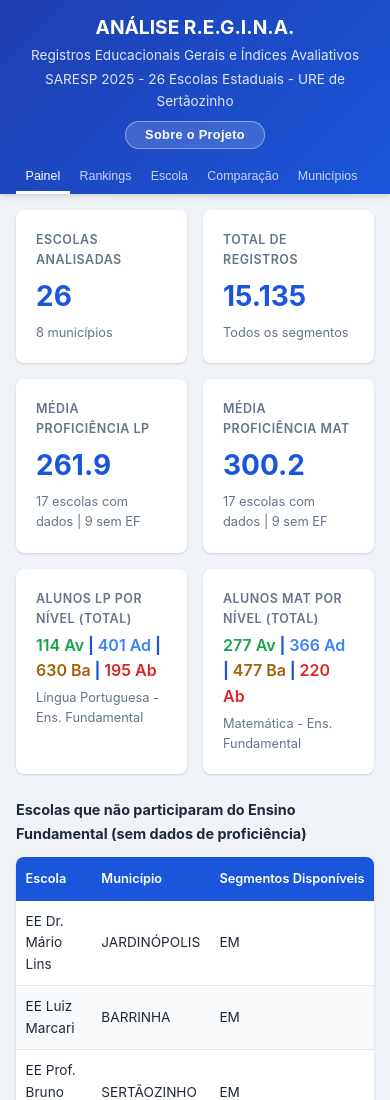
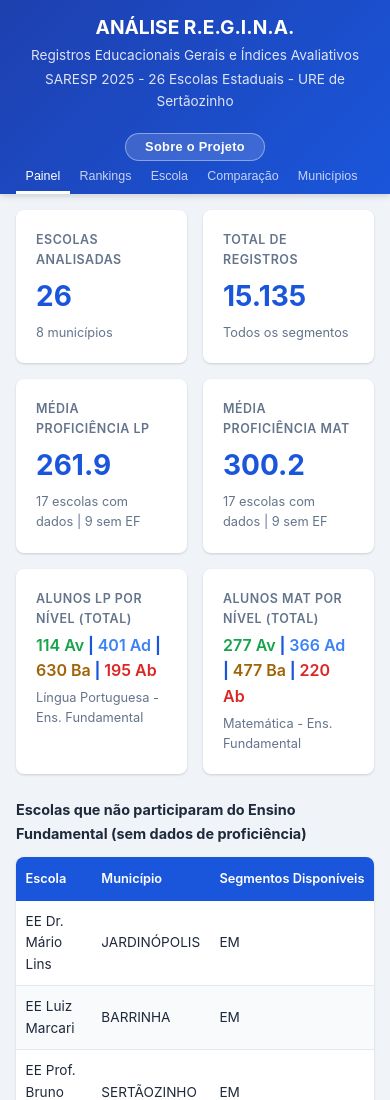
Before and after one commit to dansfisica85/analise-regina-saresp25, a website: page public/index.html in a window 390 px wide. Shown: the top 1100 px of the page. Drawn offline with nearby package versions, Linux system fonts and the light colour scheme.

Commit message:
feat: Ajustar posicionamento do botão README no cabeçalho e responsividade

```diff
--- a/public/css/styles.css
+++ b/public/css/styles.css
@@ -48,8 +48,9 @@ header {
 
 /* === README button in header === */
 .btn-readme {
-  display: inline-block;
-  margin-top: 0.5rem;
+  position: absolute;
+  top: 1rem;
+  right: 1.5rem;
   padding: 0.35rem 1.2rem;
   background: rgba(255,255,255,0.15);
   color: white;
@@ -60,6 +61,7 @@ header {
   cursor: pointer;
   transition: all 0.2s;
   letter-spacing: 0.3px;
+  z-index: 10;
 }
 .btn-readme:hover { background: rgba(255,255,255,0.3); border-color: rgba(255,255,255,0.7); }
 
@@ -428,6 +430,7 @@ footer { text-align: center; padding: 2rem 1rem; color: var(--text-light); font-
 @media (max-width: 768px) {
   header { padding: 0.75rem 1rem 0; }
   .header-content h1 { font-size: 1.2rem; }
+  .btn-readme { position: static; display: block; margin: 0.5rem auto 0; }
   nav { gap: 0; }
   .nav-btn { padding: 0.5rem 0.6rem; font-size: 0.78rem; }
   main { padding: 1rem; }
--- a/public/index.html
+++ b/public/index.html
@@ -13,8 +13,8 @@
       <h1>ANÁLISE R.E.G.I.N.A.</h1>
       <p class="subtitle">Registros Educacionais Gerais e Índices Avaliativos</p>
       <p class="subtitle">SARESP 2025 - 26 Escolas Estaduais - URE de Sertãozinho</p>
-      <button id="btn-readme" class="btn-readme" onclick="document.getElementById('readme-panel').classList.toggle('open')">Sobre o Projeto</button>
     </div>
+    <button id="btn-readme" class="btn-readme" onclick="document.getElementById('readme-panel').classList.toggle('open')">Sobre o Projeto</button>
     <nav id="main-nav">
       <button class="nav-btn active" data-tab="dashboard">Painel</button>
       <button class="nav-btn" data-tab="rankings">Rankings</button>
```
